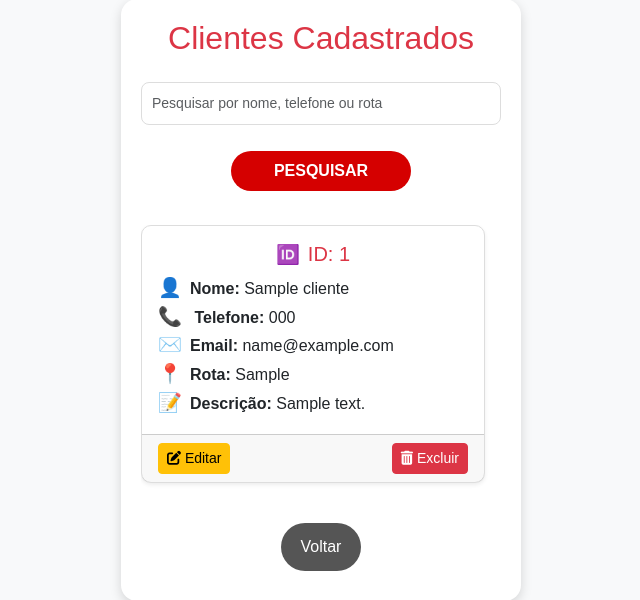
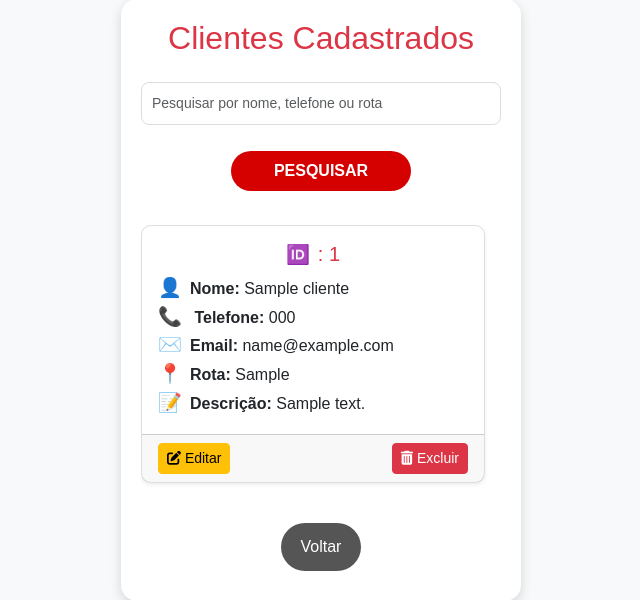
Before and after one commit to AngeloSouza1/cat-empresa, a Flask app: page /clientes in a window 1280 px wide. Shown: the part 100-700 px from the top of the page, without its empty margins (319-959 px from the left). Run offline with Flask 3, Linux system fonts and the light colour scheme; tables that the repository leaves empty hold one stand-in row (values such as "Sample post").

Commit message:
fix label ID

```diff
--- a/templates/clientes.html
+++ b/templates/clientes.html
@@ -61,7 +61,7 @@
             <div class="card shadow-sm">
                 <div class="card-body">
                     <h5 class="card-title text-danger">
-                        <span class="emoji">🆔</span>ID: {{ cliente.id }}
+                        <span class="emoji">🆔</span>: {{ cliente.id }}
                     </h5>
                     <p class="card-text text-start">
                         <span class="emoji">👤</span><strong>Nome:</strong> {{ cliente.nome }}<br>
```
